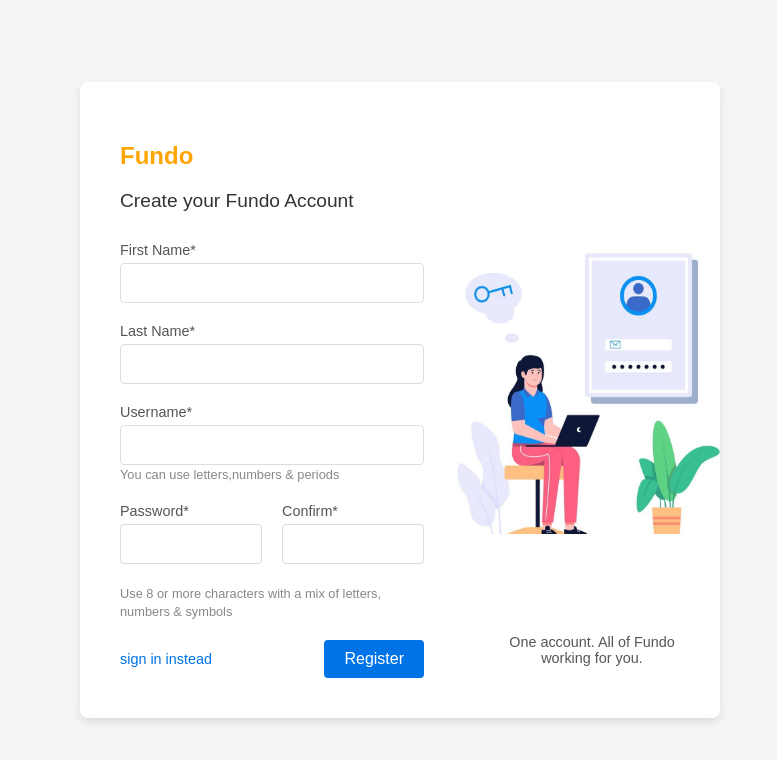
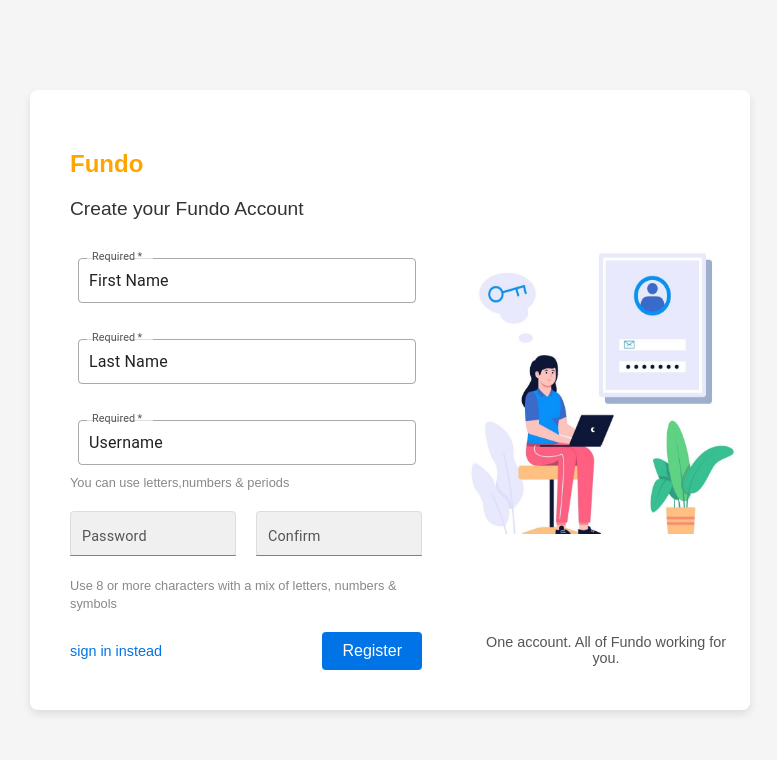
Before and after one commit to vijaylaxmikudachi/fundoo_frontEnd, a React (Create React App) app: page / in a window 1280 px wide. Shown: the top 760 px of the page, without its empty margins (160-937 px from the left). Built offline with nearby package versions, Linux system fonts and the light colour scheme.

Commit message:
[vijaylaxmi]Added:MaterialUI for  Registration.

```diff
--- a/src/components/registration/registration.jsx
+++ b/src/components/registration/registration.jsx
@@ -1,36 +1,72 @@
 import React from "react";
 import "./style.css";
+import TextField from '@mui/material/TextField';
+import Box from '@mui/material/Box';
+
 
 const Registration = () => {
   return (
+
     <div className = "container">
       <div className = "form-section">
         <h2>Fundo</h2>
         <p>Create your Fundo Account</p>
         <form>
+        <Box
+            component="form"
+            sx={{ '& .MuiTextField-root': { m: 1, width: '38ch' } }}
+            noValidate
+            autoComplete="off"
+          >
           <div className="form-group">
-            <label htmlFor="firstName">First Name*</label>
-            <input type="text" id="firstName" required />
+          <TextField
+          required
+          id="outlined-required"
+          label="Required"
+          defaultValue="First Name"
+        />
           </div>
           <div className="form-group">
-            <label htmlFor="lastname">Last Name*</label>
-            <input type="text" id="lastName" required />
+          <TextField
+          required
+          id="outlined-required"
+          label="Required"
+          defaultValue="Last Name"
+        />
           </div>
           <div className="form-group">
-            <label htmlFor="username">Username*</label>
-            <input type="text" id="username" required />
-            <span className="password-hint">
+          <TextField
+          required
+          id="outlined-required"
+          label="Required"
+          defaultValue="Username"
+          />
+          <div>
+          <span className="password-hint">
               You can use letters,numbers & periods
-            </span>
-            </div>
+          </span>
+          </div>
+
+          </div>
+          </Box>
             <div className="password-row">
               <div className="form-group">
-                <label htmlFor="password">Password*</label>
-                <input type="password" id="password" required />
+              <TextField
+                  id="filled-password-input"
+                  label="Password"
+                  type="password"
+                  autoComplete="current-password"
+                  variant="filled"
+                />
               </div>
             <div className="form-group">
-              <label htmlFor="confirmPassword">Confirm*</label>
-              <input type="password" id="confirmPassword" required />
+            <TextField
+              id="filled-password-input"
+              label="Confirm"
+              type="password"
+              autoComplete="current-password"
+              variant="filled"
+            />
             </div>
             </div>
             <span className="password-hint">
@@ -44,6 +80,7 @@ const Registration = () => {
                 Register
               </button>
             </div>
+
         </form>
       </div>
       <div className="image-section">
--- a/src/components/registration/style.css
+++ b/src/components/registration/style.css
@@ -12,7 +12,7 @@ body {
 }
 .container {
     width: 80%;
-    max-width: 800px;
+    max-width: 900px;
     display: flex;
     background-color: #fff;
     box-shadow: 0 4px 8px rgba(0, 0, 0, 0.1);
```
